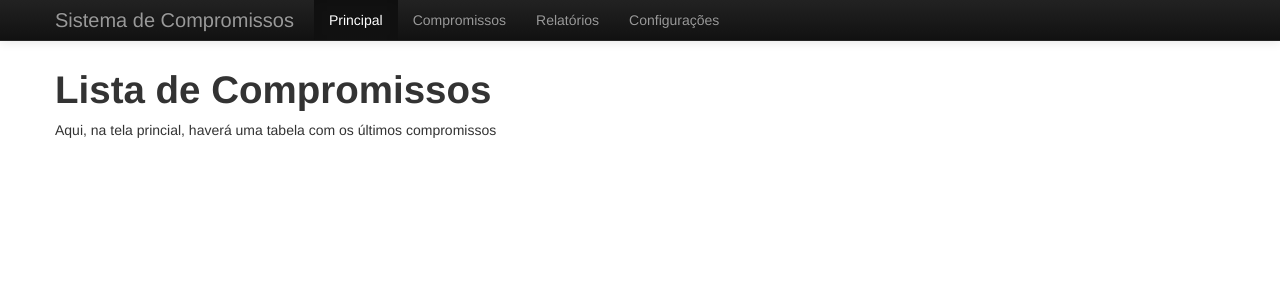
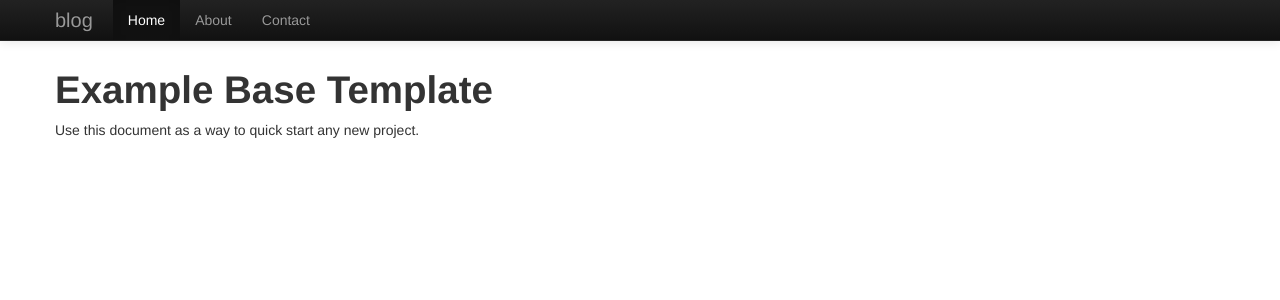
Before and after one commit to marcoshimurah/systemepc, a Django app: page / in a window 1280 px wide. Shown: the top 300 px of the page. Run offline with Django 3.2, Linux system fonts and the light colour scheme; parts of the project's set-up code (start-up, migrations or seed data) failed here and were passed over.

Commit message:
Restaurando template base.html para o original do two scoops

```diff
--- a/systemepc/templates/base.html
+++ b/systemepc/templates/base.html
@@ -3,7 +3,7 @@
 <html lang="en">
   <head>
     <meta charset="utf-8">
-    <title>{% block title %}Sistema de Gerenciamento de Compromissos{% endblock title %}</title>
+    <title>{% block title %}blog{% endblock title %}</title>
     <meta name="viewport" content="width=device-width, initial-scale=1.0">
     <meta name="description" content="">
     <meta name="author" content="">
@@ -40,13 +40,12 @@
             <span class="icon-bar"></span>
             <span class="icon-bar"></span>
           </a>
-          <a class="brand" href="#">Sistema de Compromissos</a>
+          <a class="brand" href="#">blog</a>
           <div class="nav-collapse collapse">
             <ul class="nav">
-              <li class="active"><a href="#">Principal</a></li>
-              <li><a href="#about">Compromissos</a></li>
-              <li><a href="#contact">Relatórios</a></li>
-              <li><a href="#contact">Configurações</a></li>
+              <li class="active"><a href="#">Home</a></li>
+              <li><a href="#about">About</a></li>
+              <li><a href="#contact">Contact</a></li>
             </ul>
           </div><!--/.nav-collapse -->
         </div>
@@ -55,10 +54,10 @@
 
     <div class="container">
 
-      <h1>{% block page_title %}Lista de Compromissos {% endblock page_title %}</h1>
+      <h1>{% block page_title %}Example Base Template{% endblock page_title %}</h1>
 
       {% block content %}
-        <p>Aqui, na tela princial, haverá uma tabela com os últimos compromissos </p>
+        <p>Use this document as a way to quick start any new project.</p>
       {% endblock content %}
 
     </div> <!-- /container -->
```
